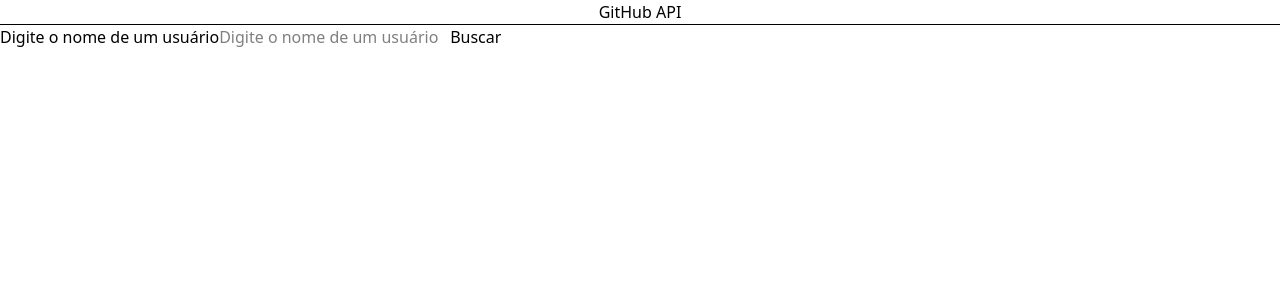
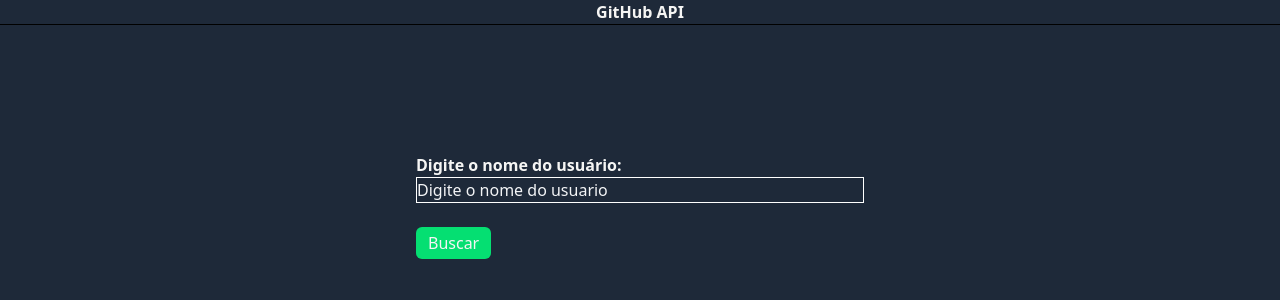
Before and after one commit to eduardosm123/desafio, a React (Vite) app: page / in a window 1280 px wide. Shown: the top 300 px of the page. Built offline with nearby package versions, Linux system fonts and the light colour scheme.

Commit message:
added: search github data by name

```diff
--- a/src/Api/github.ts
+++ b/src/Api/github.ts
@@ -16,7 +16,7 @@
             console.log(response)
         }
 
-        return response;
+        return response.data;
     } catch (error) {
         console.log("Error response: ", error)
         return error;
--- a/src/App.tsx
+++ b/src/App.tsx
@@ -3,11 +3,14 @@
 import { BrowserRouter, Routes, Route } from 'react-router-dom'
 
 import Home from "./Pages/Home.tsx";
+import User from "./Pages/User.tsx";
+
 function App() {
   return (
     <BrowserRouter>
     <Routes>
       <Route path="/" element={<Home />}></Route>
+      <Route path="/user" element={<User />}></Route>
     </Routes>
   </BrowserRouter>
   )
--- a/src/Interfaces/User.ts
+++ b/src/Interfaces/User.ts
@@ -1,7 +1,9 @@
 export interface IUser {
+  data: {
     name: string;
-    description: string;
-    numberStars: number;
-    primaryLanguage: string;
-    externalLink: string;
+    followers: number;
+    following: number;
+    avatar_url: string;
+    bio?: string;
+  }
 }
--- a/src/Pages/Home.tsx
+++ b/src/Pages/Home.tsx
@@ -3,19 +3,35 @@
 import { useSelector } from "react-redux";
 import { RootState } from "../Redux/store.ts";
 import { getUser } from "../Api/github";
-import { setUsername } from "../Redux/Reducer/userSlice.ts";
-
+import { setUsername, setUser } from "../Redux/Reducer/userSlice.ts";
+import { IUser } from "../Interfaces/User.ts";
+import { useNavigate } from "react-router-dom";
 export default function Home() {
-  const username = useSelector((state: RootState) => state.user.name);
+  const username = useSelector((state: RootState) => state.user.data.name);
   const dispatch = useDispatch();
+  const navigate = useNavigate();
 
   const handleSubmit = (event: FormEvent<HTMLFormElement>) => {
     event.preventDefault();
 
     async function getUserByName() {
       try {
-        const user: any = await getUser(username);
-        console.log(user);
+        if (username) {
+          const user: any = await getUser(username);
+          const newUser: IUser = {
+            data: {
+              name: user.name ? user.name : "",
+              avatar_url: user.avatar_url ? user.avatar_url : "",
+              bio: user.bio ? user.bio : "",
+              followers: user.followers ? user.followers : 0,
+              following: user.following ? user.following : 0,
+            },
+          };
+
+
+          dispatch(setUser(newUser));
+          navigate("/user");
+        }
       } catch (error) {
         console.log(error);
       }
@@ -24,23 +40,31 @@
   };
 
   return (
-    <div>
-      <h1 className="text-center">GitHub API</h1>
+    <div className="bg-gray-800 min-h-screen w-full">
+      <h1 className="text-center text-stone-100 font-bold">GitHub API</h1>
       <hr />
-      <div  >
-        <form onSubmit={handleSubmit}>
-          <div  >
-          <label>
-            Digite o nome de um usuário
-            <input
-              type="text"
-              placeholder="Digite o nome de um usuário"
-              value={username}
-              onChange={(e) => dispatch(setUsername(e.target.value))}
-            />
+      <div className="flex flex-col justify-center items-center mt-[10%] w-full">
+        <form onSubmit={handleSubmit} className="w-[35%]">
+          <label className="font-bold text-stone-100">
+            Digite o nome do usuário:
           </label>
-          <input type="submit" value="Buscar"  />
-          </div>
+          <br />
+          <input
+            type="text"
+            id="username"
+            name="username"
+            placeholder="Digite o nome do usuario"
+            value={username || '' }
+            className="placeholder-gray-100 text-gray-100 border-1 border-white w-[100%]"
+            onChange={(e) => dispatch(setUsername(e.target.value))}
+          />
+          <br />
+          <br />
+          <input
+            type="submit"
+            value="Buscar"
+            className="bg-green-400 px-3 py-1 rounded-md text-stone-100"
+          />
         </form>
       </div>
     </div>
--- /dev/null
+++ b/src/Pages/User.tsx
@@ -0,0 +1,27 @@
+import * as React from "react";
+import { useDispatch } from "react-redux";
+import { useSelector } from "react-redux";
+import { RootState } from "../Redux/store.ts";
+import { useNavigate } from "react-router-dom";
+export default function Home() {
+
+
+  const user = useSelector((state: RootState) => state.user);
+  const dispatch = useDispatch();
+  const navigate = useNavigate();
+
+  React.useEffect(() => {
+    console.log("usuario atual: ", user);
+  }, []);
+
+  if (user) {
+    return (
+      <div className="bg-gray-800 min-h-screen w-full">
+        <h1 className="text-center text-stone-100 font-bold">GitHub API</h1>
+        <hr />
+      </div>
+    );
+  } else {
+    return <h1>Carregamento</h1>;
+  }
+}
--- a/src/Redux/Reducer/userSlice.ts
+++ b/src/Redux/Reducer/userSlice.ts
@@ -1,25 +1,28 @@
 import { createSlice } from "@reduxjs/toolkit";
-import { IUser } from "../../Interfaces/User.ts"
+import { IUser } from "../../Interfaces/User.ts";
 
 const initialState: IUser = {
-    name: '',
-    description: '',
-    numberStars: 0,
-    primaryLanguage: '',
-    externalLink: ''
-}
+  data: {
+    name: "",
+    avatar_url: "",
+    bio: "",
+    followers: 0,
+    following: 0,
+  },
+};
 
 export const userSlice = createSlice({
-    name: 'user',
-    initialState,
-    reducers: {
-        setUser: (state, {payload}) => {
-            state = payload
-        },
-        setUsername: (state, {payload}) => {
-            state.name = payload
-        }
+  name: "user",
+  initialState,
+  reducers: {
+    setUser: (state, { payload }) => {
+      state.data = payload;
+    },
+    setUsername: (state, { payload }) => {
+      state.data.name = payload;
     }
-})
+
+  },
+});
 
 export const { setUser, setUsername } = userSlice.actions;
```
